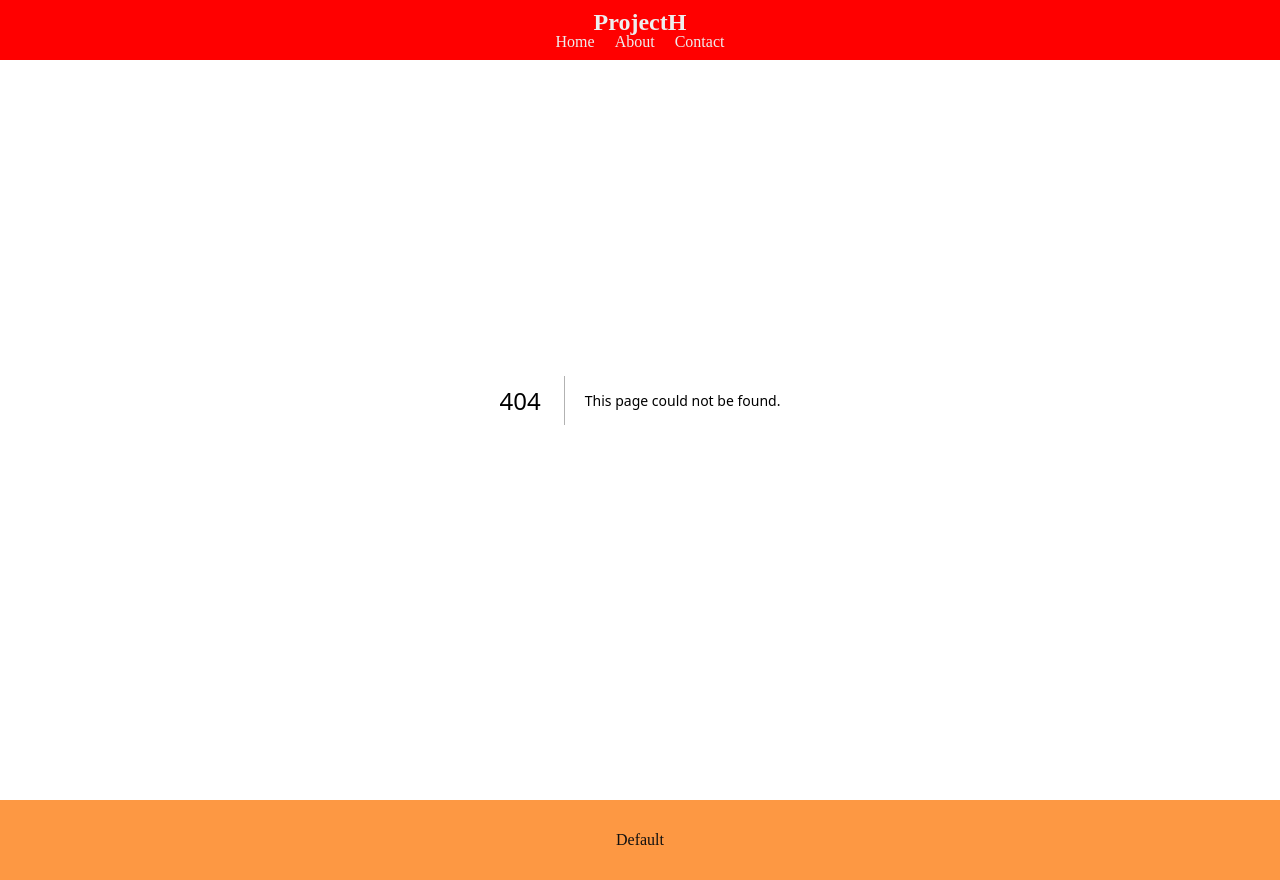
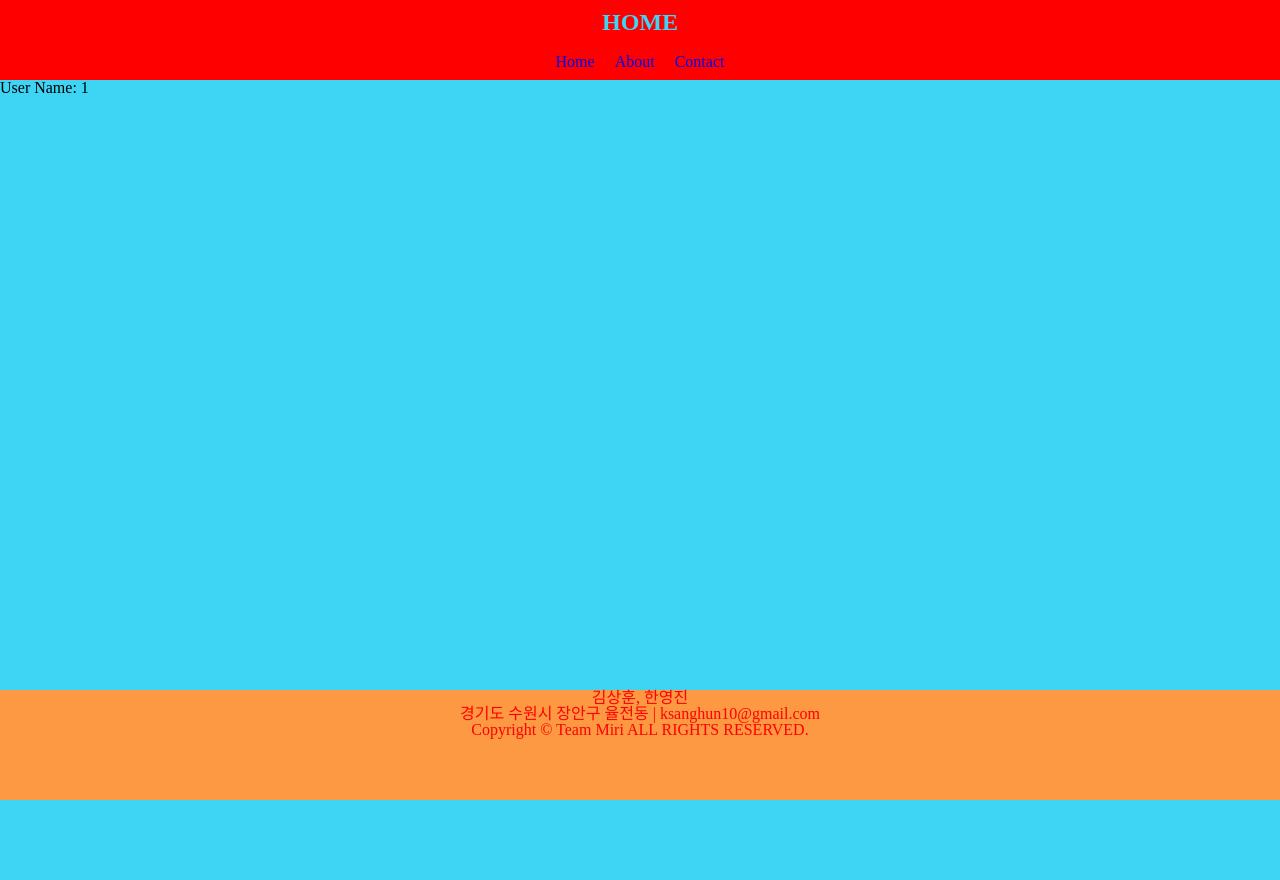
Before and after one commit to TeamMiri/ProjectH-FE, a Next.js app: page /mypage/1 in a window 1280 px wide. Before the commit this address had no page. After the commit the page ends 800 px from the top, so only its background shows below. Built offline with nearby package versions, Linux system fonts and the light colour scheme.

Commit message:
feat : 메인 페이지 퍼블리싱

```diff
--- a/next.config.js
+++ b/next.config.js
@@ -1,6 +1,10 @@
 /** @type {import('next').NextConfig} */
 const nextConfig = {
   reactStrictMode: true,
-}
+  compiler: {
+    styledComponents: true,
+  },
+};
 
-module.exports = nextConfig
+module.exports = nextConfig;
+//https://tesseractjh.tistory.com/164
--- a/package.json
+++ b/package.json
@@ -28,6 +28,7 @@
   },
   "devDependencies": {
     "@types/styled-components": "^5.1.26",
+    "babel-plugin-styled-components": "^2.0.7",
     "eslint-config-prettier": "^8.6.0",
     "prettier": "^2.8.4",
     "styled-components": "^5.3.6"
--- a/src/components/Footer/Footer.tsx
+++ b/src/components/Footer/Footer.tsx
@@ -1,14 +1,18 @@
-import styled from 'styled-components';
 import { FooterContainer, FooterText } from './Styled';
 
 interface FooterProps {
   text?: string;
 }
-
-export const Footer: React.FC<FooterProps> = ({ text = 'Default' }) => {
+//https://cocoder16.tistory.com/39
+//Footer 꾸미기
+export const Footer: React.FC<FooterProps> = ({ text = '김상훈, 한영진' }) => {
   return (
     <FooterContainer>
       <FooterText>{text}</FooterText>
+      <address>경기도 수원시 장안구 율전동 | ksanghun10@gmail.com</address>
+      <p className="copyright">
+        <small>Copyright &copy; Team Miri ALL RIGHTS RESERVED.</small>
+      </p>
     </FooterContainer>
   );
 };
--- a/src/components/Footer/Styled.ts
+++ b/src/components/Footer/Styled.ts
@@ -2,11 +2,13 @@ import styled from 'styled-components';
 
 const FooterContainer = styled.footer`
   background-color: ${props => props.theme.colors.secondary};
-  color: ${props => props.theme.colors.black};
-  display: flex;
-  justify-content: center;
-  align-items: center;
-  height: 80px;
+  /* color: ${props => props.theme.colors.black}; */
+  color: red;
+  width: 100%;
+  height: 110px;
+  position: absolute;
+  bottom: 0;
+  text-align: center;
 `;
 
 const FooterText = styled.p`
--- a/src/components/GNB/GNB.tsx
+++ b/src/components/GNB/GNB.tsx
@@ -1,28 +1,19 @@
-import Link from 'next/link';
-import styles from './GNB.module.scss';
+import * as style from './Styled';
 export default function GNB() {
   return (
-    <nav className={styles.Nav}>
-      <Link className={styles.NavLogo} href="/">
-        ProjectH
-      </Link>
-      <ul className={styles.NavMenu}>
-        <li className={styles.NavMenuItem}>
-          <a className={styles.NavMenuLink} href="/home">
-            Home
-          </a>
-        </li>
-        <li className={styles.NavMenuItem}>
-          <a className={styles.NavMenuLink} href="/about">
-            About
-          </a>
-        </li>
-        <li className={styles.NavMenuItem}>
-          <a className={styles.NavMenuLink} href="/contact">
-            Contact
-          </a>
-        </li>
-      </ul>
-    </nav>
+    <style.Nav>
+      <style.NavLogo href="/">HOME</style.NavLogo>
+      <style.NavMenu>
+        <style.NavMenuItem>
+          <style.NavMenuLink href="/home">Home</style.NavMenuLink>
+        </style.NavMenuItem>
+        <style.NavMenuItem>
+          <style.NavMenuLink href="/about">About</style.NavMenuLink>
+        </style.NavMenuItem>
+        <style.NavMenuItem>
+          <style.NavMenuLink href="/contact">Contact</style.NavMenuLink>
+        </style.NavMenuItem>
+      </style.NavMenu>
+    </style.Nav>
   );
 }
--- a/src/components/GNB/GNB.module.scss
+++ b/src/components/GNB/Styled.ts
@@ -1,47 +1,49 @@
-$color-primary: red;
-$color-secondary: #eee;
-
+import styled from 'styled-components';
+import Link from 'next/link';
 // Nav 컴포넌트
-.Nav {
+const Nav = styled.nav`
   position: fixed;
   top: 0;
   left: 0;
   width: 100%;
+  height: 80px;
   display: flex;
   flex-direction: column;
   justify-content: space-between;
   align-items: center;
   background-color: red;
-  color: $color-secondary;
+  color: ${props => props.theme.colors.primary};
   padding: 10px;
-}
+`;
 
 // NavLogo 컴포넌트
-.NavLogo {
+const NavLogo = styled(Link)`
   font-size: 1.5rem;
   font-weight: bold;
   text-decoration: none;
-  color: $color-secondary;
-}
+  color: ${props => props.theme.colors.primary};
+`;
 
 // NavMenu 컴포넌트
-.NavMenu {
+const NavMenu = styled.ul`
   display: flex;
   flex-direction: row;
   list-style: none;
-}
+`;
 
 // NavMenuItem 컴포넌트
-.NavMenuItem {
+const NavMenuItem = styled.li`
   margin: 0 10px;
-}
+`;
 
 // NavMenuLink 컴포넌트
-.NavMenuLink {
+const NavMenuLink = styled.a`
   text-decoration: none;
   color: $color-secondary;
 
   &:hover {
     text-decoration: underline;
   }
-}
+`;
+
+export { NavMenuLink, NavMenuItem, NavMenu, NavLogo, Nav };
--- a/src/pages/_app.tsx
+++ b/src/pages/_app.tsx
@@ -10,9 +10,14 @@ export default function App({ Component, pageProps }: AppProps) {
     <>
       <ThemeProvider theme={theme}>
         <GlobalStyle />
-        <GNB />
-        <Component {...pageProps} />
-        <Footer />
+
+        <div id="wrap">
+          <GNB />
+          <section>
+            <Component {...pageProps} />
+          </section>
+          <Footer />
+        </div>
       </ThemeProvider>
     </>
   );
--- /dev/null
+++ b/src/pages/mypage/[id].tsx
@@ -0,0 +1,8 @@
+import { useRouter } from 'next/router';
+
+export default function Post() {
+  const router = useRouter();
+  const { id } = router.query;
+
+  return <div>User Name: {id}</div>;
+}
--- a/src/styles/globalStyle.ts
+++ b/src/styles/globalStyle.ts
@@ -9,6 +9,15 @@ ${reset}
   --font-mono: ui-  monospace, Menlo, Monaco, 'Cascadia Mono', 'Segoe UI Mono',
     'Roboto Mono', 'Oxygen Mono', 'Ubuntu Monospace', 'Source Code Pro',
     'Fira Mono', 'Droid Sans Mono', 'Courier New', monospace;
+}
+#wrap {
+    min-height: calc(100vh - 80px);
+    position: relative;
+    width: 100%;
+}
+section {
+  margin-top : 80px;
+	padding-bottom: 110px; /* footer의 height값과 동일 */
 }
 
 @media (prefers-color-scheme: dark) {
```
Also changed, not shown: src/pages/projects/[name].tsx (added, +8 -0 lines), src/styles/Home.module.css (+0 -29 lines), 1 other file (tests, documents, lock files or other folders).
